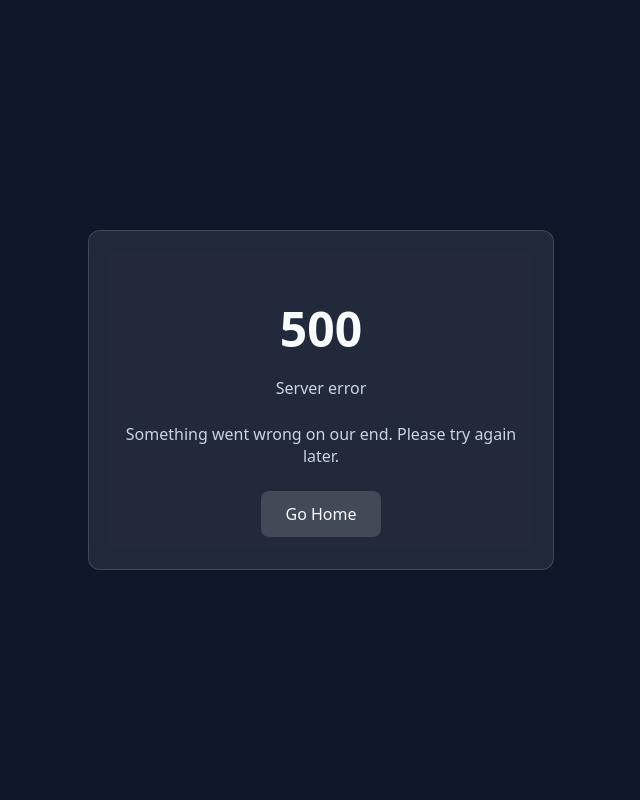
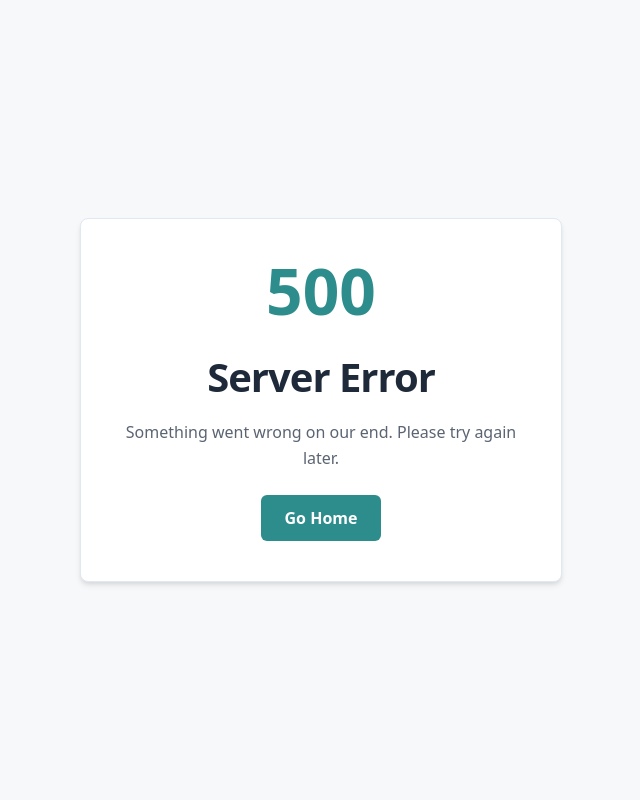
Before and after one commit to varun05126/skillher, a Django app: template core/templates/500.html in a window 1280 px wide. Shown: the whole page, without its empty margins (319-959 px from the left). Run offline with Django 5.2, Linux system fonts and the light colour scheme; the template is opened without the code that fills it, so the values that code supplies are empty.

Commit message:
update: changed backend, frontend and all changes

```diff
--- a/core/templates/500.html
+++ b/core/templates/500.html
@@ -5,54 +5,81 @@
     <meta name="viewport" content="width=device-width, initial-scale=1.0">
     <title>Server Error - SkillHer</title>
     <style>
+        :root {
+            --bg-color: #F7F8FA;
+            --text-primary: #1E2A3A;
+            --text-secondary: #5A6472;
+            --accent: #2D8C8C;
+            --accent-hover: #257373;
+            --border: #E2E8F0;
+        }
+
         body {
-            font-family: system-ui, sans-serif;
-            background: #0f172a; /* dark blue-gray */
+            background-color: var(--bg-color);
+            color: var(--text-primary);
+            font-family: system-ui, -apple-system, BlinkMacSystemFont, 'Segoe UI', Roboto, sans-serif;
             display: flex;
             align-items: center;
             justify-content: center;
             min-height: 100vh;
             margin: 0;
         }
+
         .container {
-            background: rgba(255,255,255,0.08);
-            backdrop-filter: blur(10px);
-            border: 1px solid rgba(255,255,255,0.15);
-            padding: 2rem;
-            border-radius: 12px;
+            background: white;
+            border: 1px solid var(--border);
+            border-radius: 8px;
+            box-shadow: 0 4px 6px -1px rgba(0, 0, 0, 0.1), 0 2px 4px -1px rgba(0, 0, 0, 0.06);
+            padding: 2.5rem;
             text-align: center;
             max-width: 400px;
             width: 90%;
-            color: #e2e8f0;
         }
+
         h1 {
-            font-size: 3rem;
-            margin-bottom: 0.5rem;
-            color: #f8fafc;
+            font-size: 2.5rem;
+            margin-bottom: 1rem;
+            color: var(--text-primary);
+            font-weight: 700;
+            letter-spacing: -0.025em;
         }
+
+        .status-code {
+            font-size: 4rem;
+            font-weight: 800;
+            color: var(--accent);
+            margin-bottom: 1.5rem;
+            line-height: 1;
+        }
+
         p {
-            color: #cbd5e1;
+            color: var(--text-secondary);
             margin-bottom: 1.5rem;
+            line-height: 1.6;
         }
+
         a {
             display: inline-block;
-            background: rgba(255,255,255,0.15);
-            color: #f8fafc;
+            background-color: var(--accent);
+            color: white;
+            text-decoration: none;
+            font-weight: 600;
             padding: 0.75rem 1.5rem;
-            border-radius: 8px;
-            text-decoration: none;
-            font-weight: 500;
-            transition: background 0.2s;
+            border-radius: 6px;
+            transition: background-color 0.2s;
+            border: none;
+            cursor: pointer;
         }
+
         a:hover {
-            background: rgba(255,255,255,0.25);
+            background-color: var(--accent-hover);
         }
     </style>
 </head>
 <body>
     <div class="container">
-        <h1>500</h1>
-        <p>Server error</p>
+        <div class="status-code">500</div>
+        <h1>Server Error</h1>
         <p>Something went wrong on our end. Please try again later.</p>
         <a href="/">Go Home</a>
     </div>
--- a/core/templates/recommendations.html
+++ b/core/templates/recommendations.html
@@ -25,7 +25,7 @@
             </div>
             {% endfor %}
         </div>
-    <% else %>
+    {% else %}
         <div class="card p-6 text-center">
             <p class="text-[var(--text-secondary)]">No recommendations yet. Complete an assessment to get personalized suggestions.</p>
             <form method="post" action="{% url 'recommendations' %}">
--- a/skillher/settings.py
+++ b/skillher/settings.py
@@ -161,7 +161,7 @@ LOGGING = {
     },
     'loggers': {
         'django': {
-            'handlers': ['console', 'file'],
+            'handlers': ['console'] + (['file'] if DEBUG else []),
             'level': os.getenv('DJANGO_LOG_LEVEL', 'INFO'),
             'propagate': False,
         },
```
Also changed, not shown: core/templates/404.html (+5 -5 lines).
